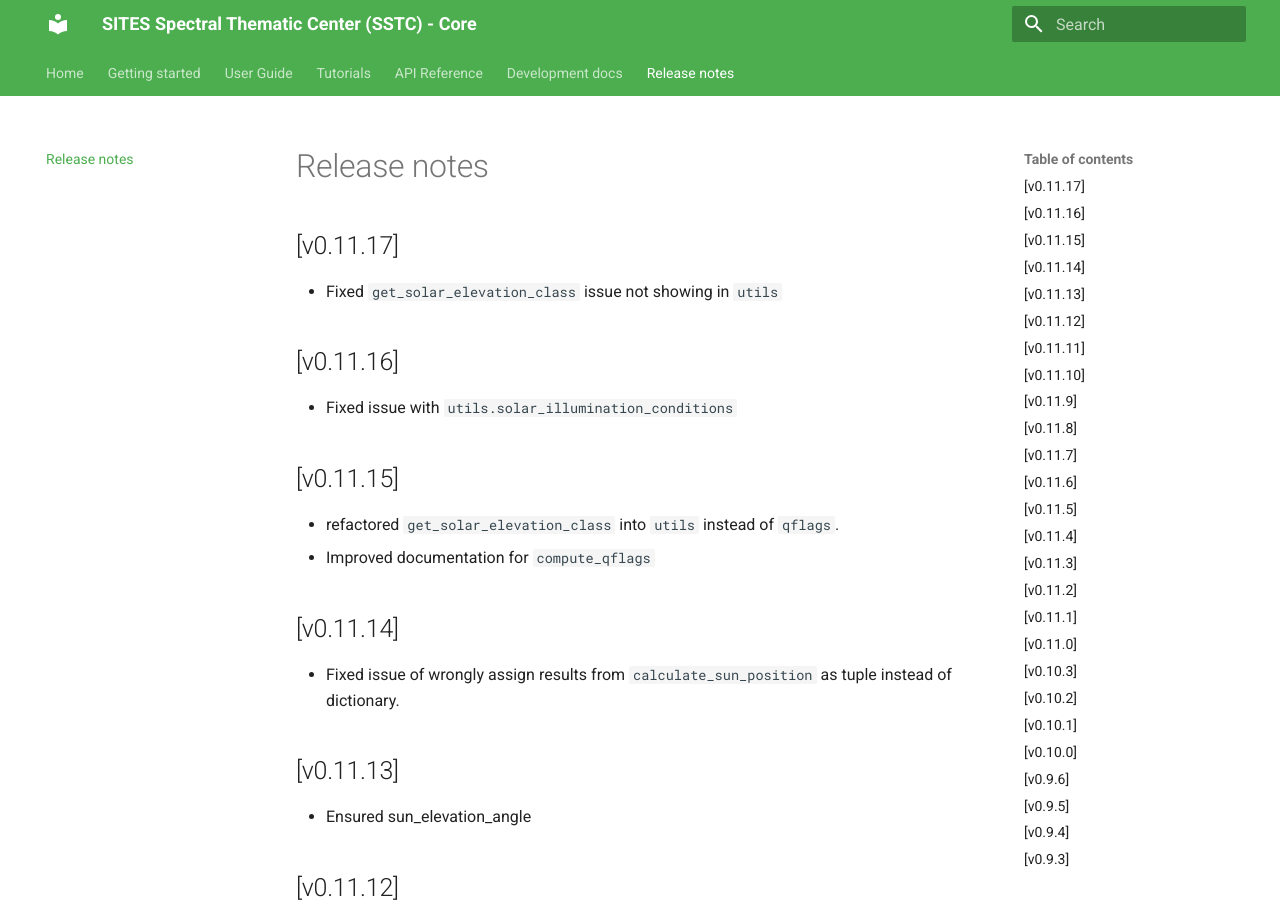
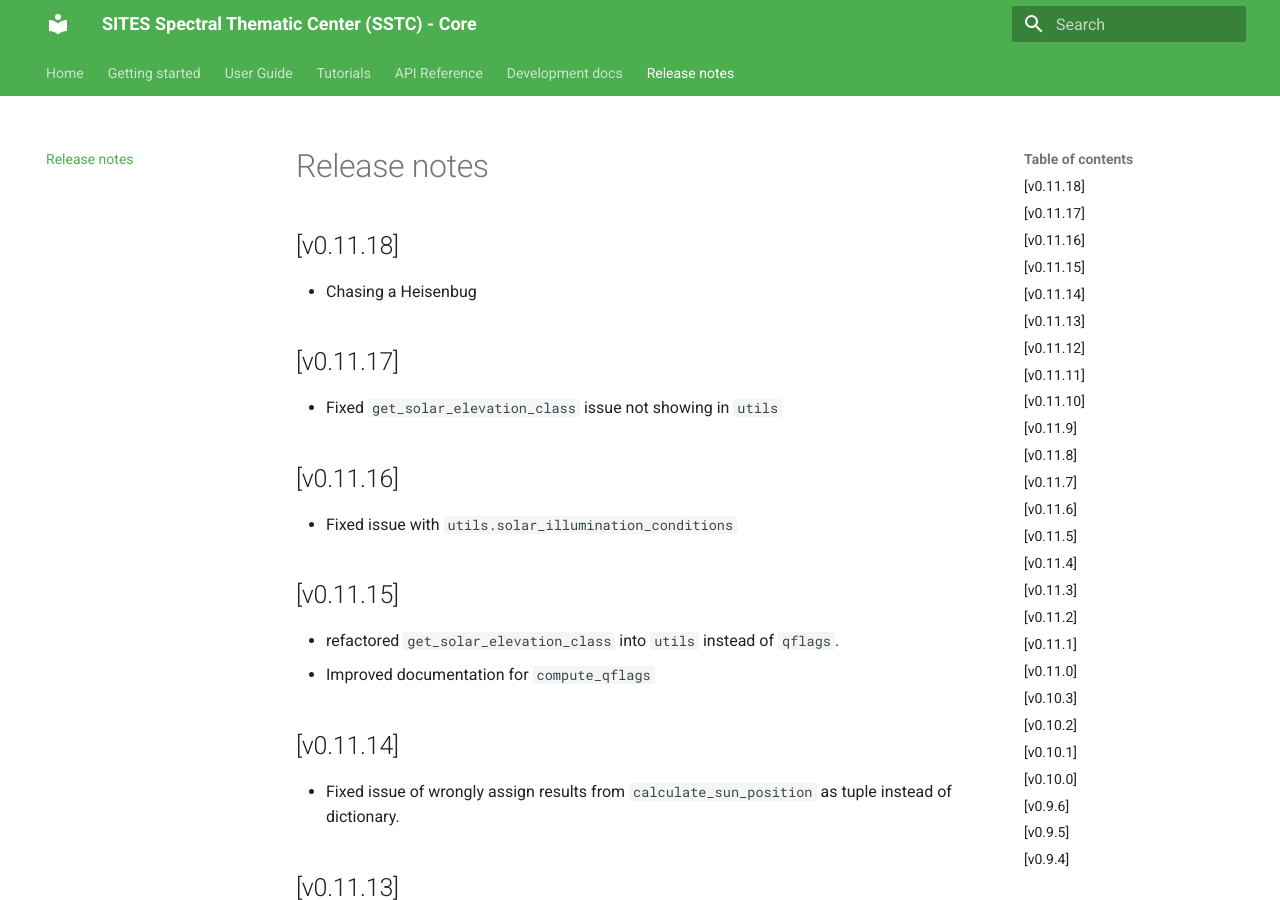
Before and after one commit to SITES-spectral/sstc-core, an MkDocs documentation site: the page built from docs/CHANGELOG.md, in a window 1280 px wide and 900 px high. Built offline with MkDocs 1.6.1 and Material for MkDocs 9.7.7, drawn with Linux system fonts in a browser that asks for light colours.

Commit message:
chasing a Heisengbug / Phantom Bug

```diff
--- a/docs/CHANGELOG.md
+++ b/docs/CHANGELOG.md
@@ -1,3 +1,6 @@
+## [v0.11.18]
+- Chasing a Heisenbug
+
 ## [v0.11.17]
 - Fixed `get_solar_elevation_class` issue not showing in `utils`
 
```
